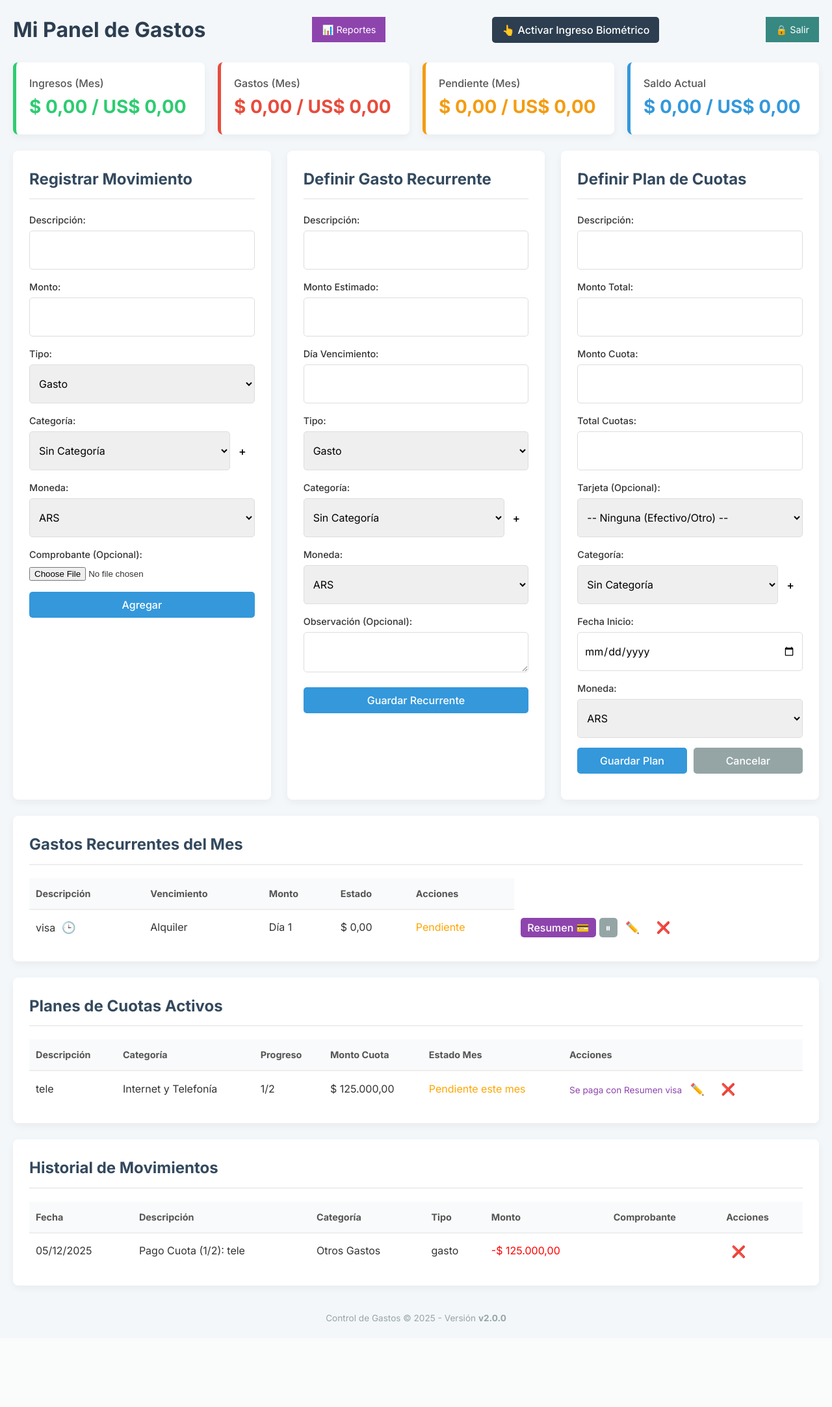
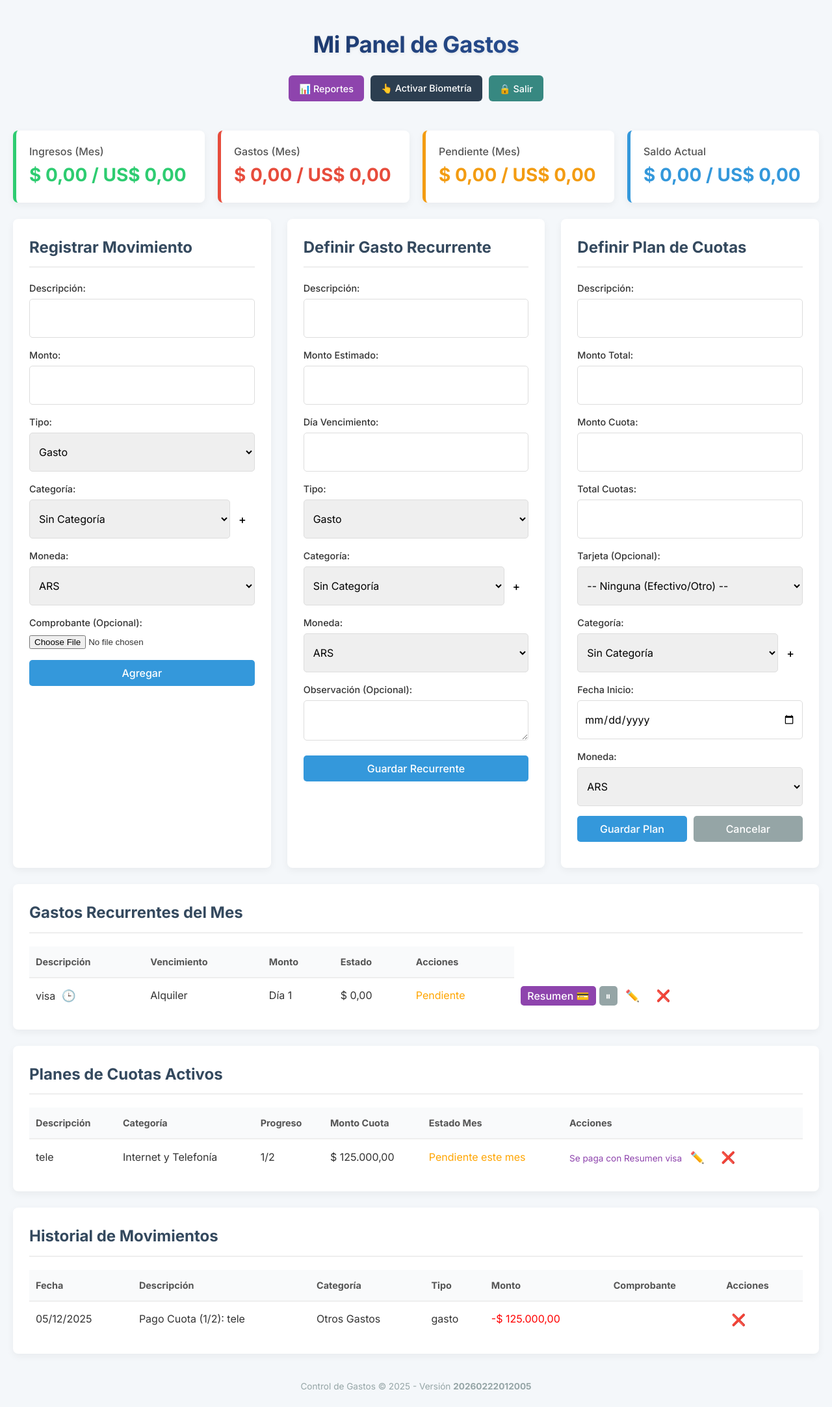
Before and after one commit to pbolig/controlgastos, a Flask app: page / in a window 1280 px wide. Shown: the whole page at 65% size. Before the commit the page ends 2035 px from the top, so only its background shows below. Run offline with Flask 3, Linux system fonts and the light colour scheme; the visitor is signed in with stand-in values (Sample User, id 1); data comes from the database, SQL or seed files in the repository; data that the repository does not hold is empty.

Commit message:
style: rediseño cabecera, titulo responsive y app_version dinámica AR

```diff
--- a/app.py
+++ b/app.py
@@ -1,6 +1,7 @@
 import sqlite3
 import os
 from datetime import date, datetime, timedelta
+from zoneinfo import ZoneInfo
 from functools import wraps
 from flask import Flask, render_template, jsonify, request, g, session, redirect, url_for, send_from_directory
 import uuid
@@ -20,7 +21,7 @@ if not os.path.exists(UPLOAD_FOLDER):
 
 
 # --- VERSIÓN DE LA APP ---
-APP_VERSION = "v2.0.0"
+APP_VERSION = datetime.now(ZoneInfo("America/Argentina/Buenos_Aires")).strftime("%Y%m%d%H%M%S")
 
 # --- SEGURIDAD ---
 app.secret_key = 'mi_clave_secreta_desarrollo_local'
--- a/static/css/style.css
+++ b/static/css/style.css
@@ -17,17 +18,94 @@ body {
     margin: 20px auto;
     padding: 0 20px;
     display: grid;
-    gap: 25px; /* Espacio entre todas las secciones */
+    gap: 25px;
+    /* Espacio entre todas las secciones */
 }
 
 header {
     display: flex;
-    justify-content: space-between;
+    flex-direction: column;
     align-items: center;
+    justify-content: center;
+    padding: 20px 0;
+    gap: 20px;
 }
 
+.header-actions {
+    display: flex;
+    justify-content: center;
+    align-items: center;
+    gap: 10px;
+    flex-wrap: wrap;
+}
+
+/* Botones de Cabecera Personalizados */
+.btn-top {
+    font-family: inherit;
+    font-size: 0.9em;
+    font-weight: 500;
+    padding: 8px 16px;
+    border: none;
+    border-radius: 6px;
+    cursor: pointer;
+    text-decoration: none;
+    color: white;
+    transition: background-color 0.2s, transform 0.1s;
+    display: inline-flex;
+    align-items: center;
+    justify-content: center;
+    height: 40px;
+}
+
+.btn-top:hover {
+    transform: translateY(-2px);
+    box-shadow: 0 4px 8px rgba(0, 0, 0, 0.1);
+}
+
+.btn-top:active {
+    transform: scale(0.95);
+}
+
+/* Colores Específicos */
+.btn-top.reportes {
+    background-color: #8e44ad;
+}
+
+.btn-top.reportes:hover {
+    background-color: #9b59b6;
+}
+
+.btn-top.huella {
+    background-color: #2c3e50;
+}
+
+.btn-top.huella:hover {
+    background-color: #34495e;
+}
+
+.btn-top.salir {
+    background-color: #378881;
+}
+
+.btn-top.salir:hover {
+    background-color: #45a098;
+}
+
+
 h1 {
+    margin: 0;
+    font-size: 2.2em;
+    font-weight: 800;
+    letter-spacing: -0.5px;
+    text-align: center;
     color: #2c3e50;
+    /* Fallback */
+    background: linear-gradient(135deg, #1e3c72 0%, #2a5298 100%);
+    -webkit-background-clip: text;
+    -webkit-text-fill-color: transparent;
+    background-clip: text;
+    text-shadow: 0px 2px 5px rgba(0, 0, 0, 0.08);
+    /* Sombra suave */
 }
 
 h2 {
--- a/templates/index.html
+++ b/templates/index.html
@@ -16,14 +16,17 @@
     <div class="container">
         <header>
             <h1>Mi Panel de Gastos</h1>
-            <a href="/reportes" class="btn-secondary" style="text-decoration: none; padding: 8px 15px; font-size: 0.9em; background-color: #8e44ad;">📊 Reportes</a>
 
-            <!-- Botón para registrar dispositivo biométrico -->
-            {% if webauthn_enabled %}
-            <button id="btn-webauthn-register" class="btn-secondary" style="background-color: #2c3e50;">👆 Activar Ingreso Biométrico</button>
-            {% endif %}
+            <div class="header-actions">
+                <a href="/reportes" class="btn-top reportes" title="Ver Reportes y Gráficos">📊 Reportes</a>
 
-            <a href="/logout" class="btn-secondary" style="text-decoration: none; padding: 8px 15px; font-size: 0.9em; background-color: #378881;">🔒 Salir</a>
+                <!-- Botón para registrar dispositivo biométrico -->
+                {% if webauthn_enabled %}
+                <button id="btn-webauthn-register" class="btn-top huella" title="Activar llave de seguridad de Windows/Mac">👆 Activar Biometría</button>
+                {% endif %}
+
+                <a href="/logout" class="btn-top salir" title="Cerrar la sesión de forma segura">🔒 Salir</a>
+            </div>
         </header>
 
         <section id="dashboard-summary">
```
Also changed, not shown: other parts of static/css/style.css (+115 -34 lines).
